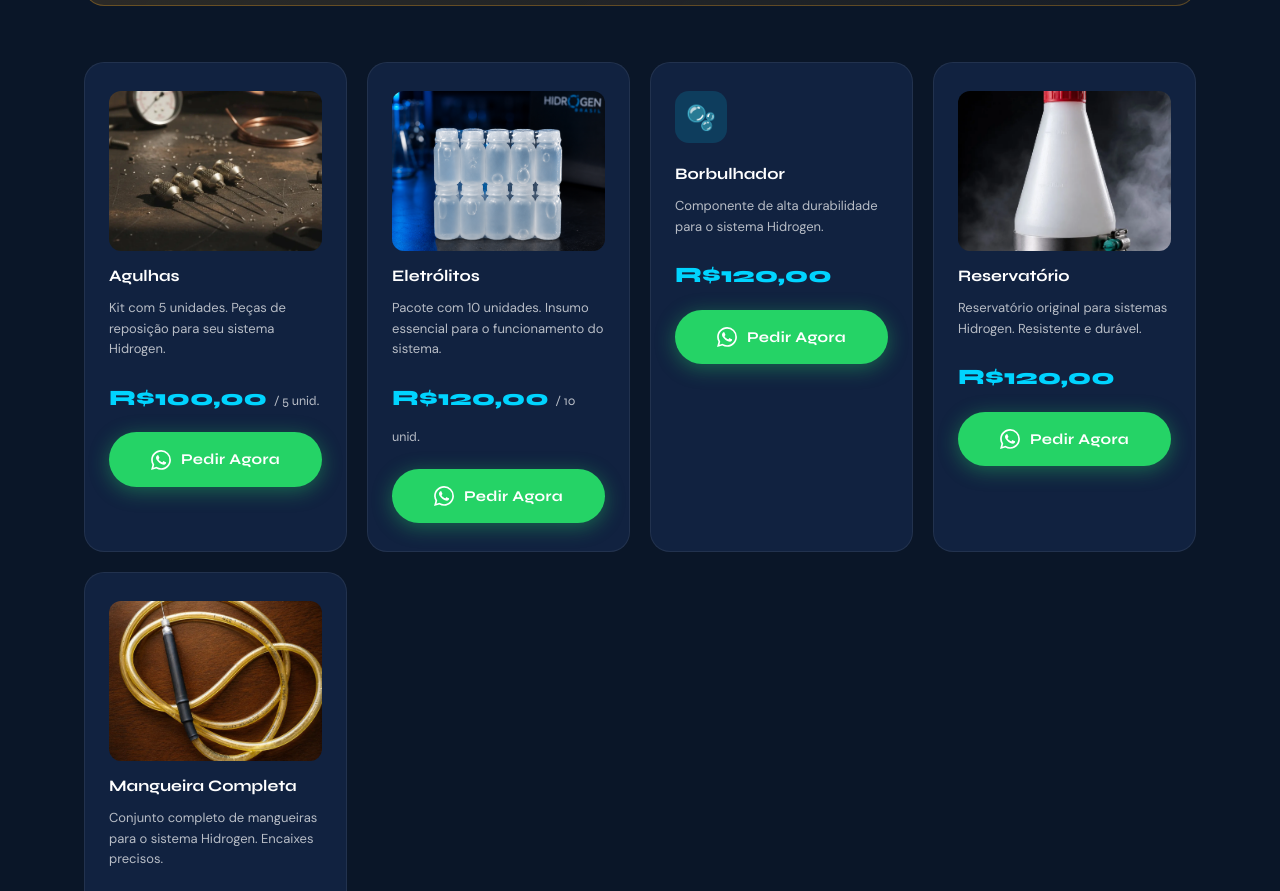
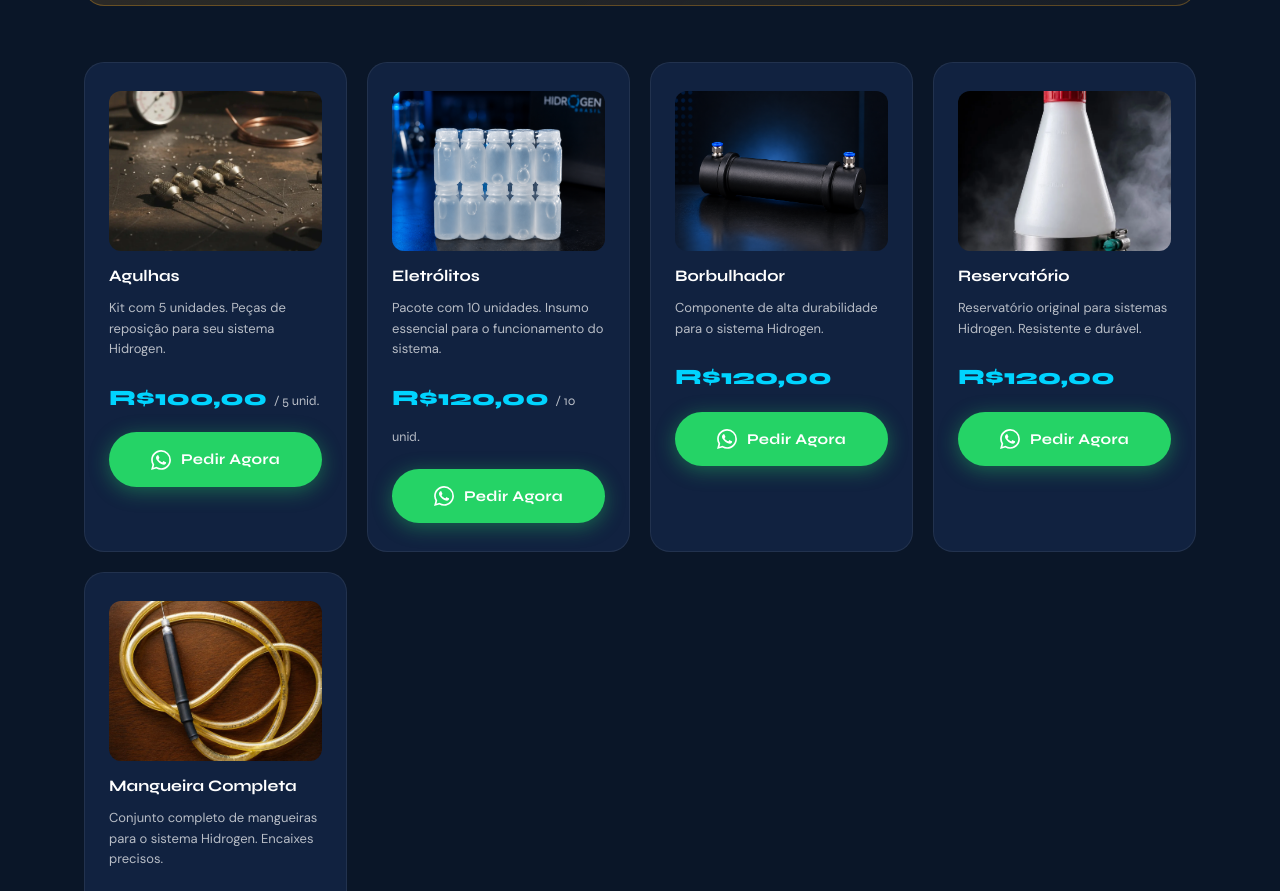
Before and after one commit to barros-07/Hidrogen-Brasil, a plain HTML site: page index.html in a window 1280 px wide. Shown: the part 4838-5729 px from the top of the page. Drawn offline with Linux system fonts and the light colour scheme.

Commit message:
Replace product icon with image for Borbulhador

```diff
--- a/index.html
+++ b/index.html
@@ -618,7 +618,7 @@
       </div>
       <!-- Borbulhador -->
       <div class="product-card">
-        <div class="product-icon">🫧</div>
+        <img src="imagem/borbulhador.webp" alt"Borbulhador" style="width:100%;height:160px;object-fit:cover;border-radius:12px;margin-bottom:12px;">
         <div class="product-name">Borbulhador</div>
         <div class="product-desc">Componente de alta durabilidade para o sistema Hidrogen.</div>
         <div class="product-price">R$120,00</div>
```
